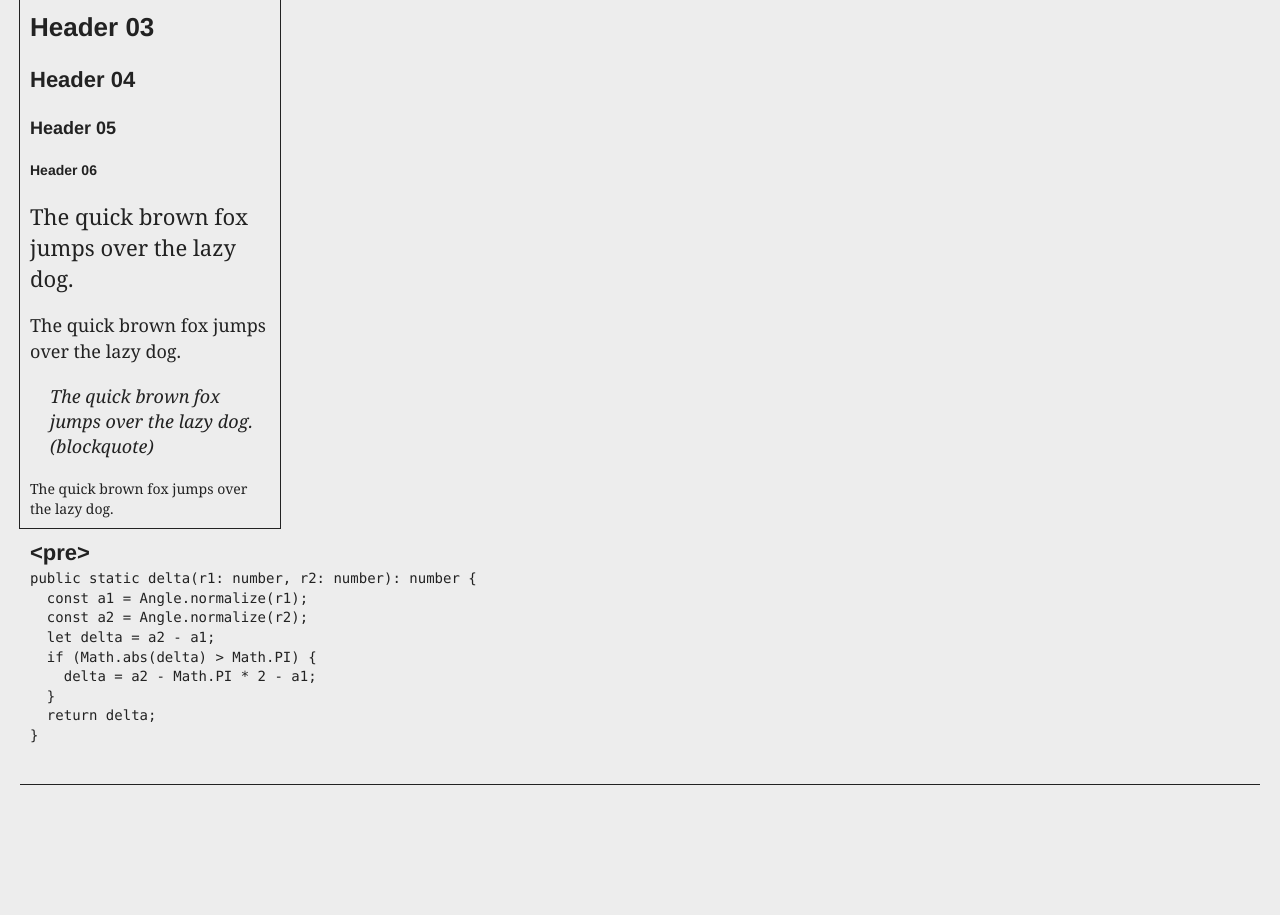
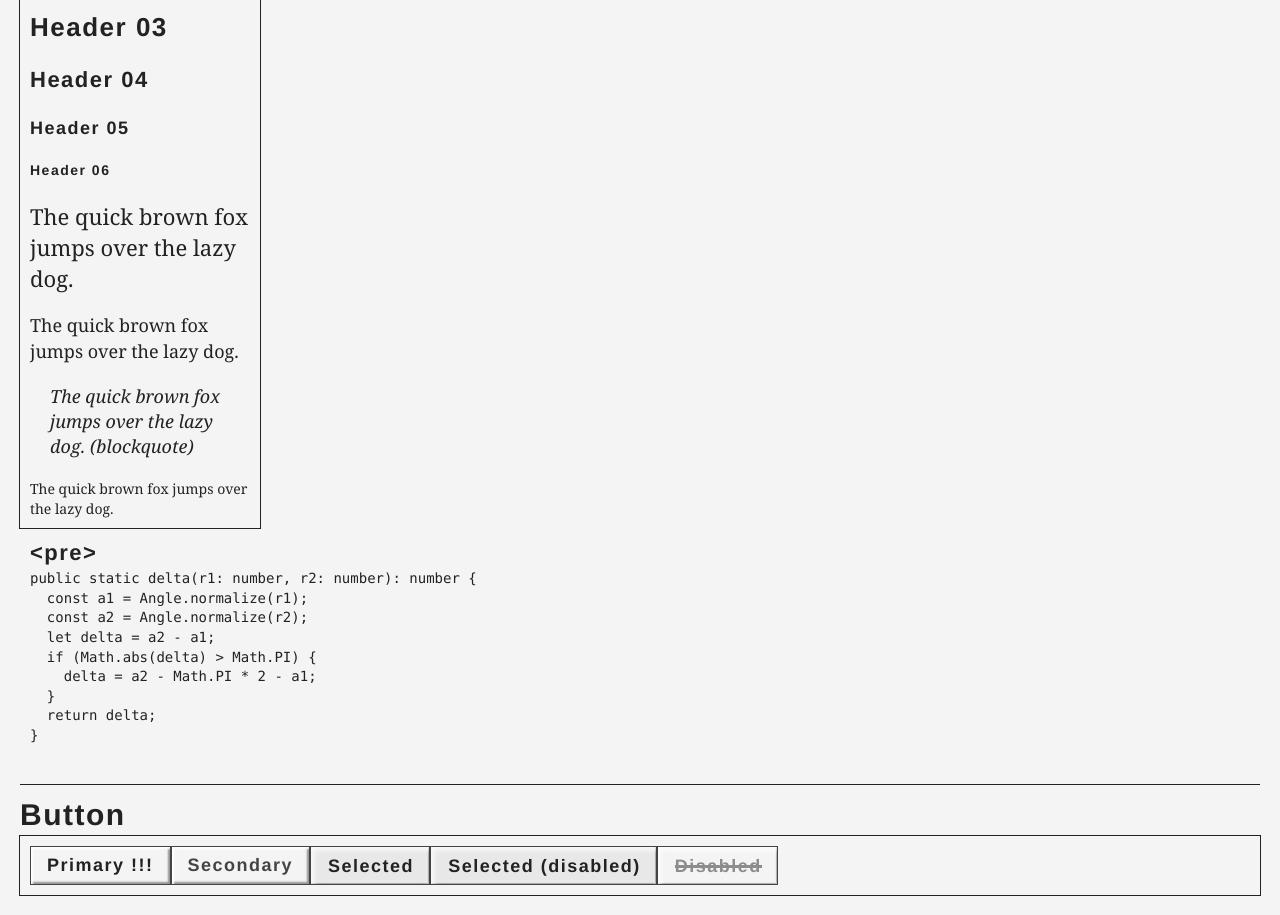
Before and after one commit to adrianlafond/design-system, a website built with webpack: page demo/index.html in a window 1280 px wide. Shown: the part 277-1192 px from the top of the page. Before the commit the page ends 1082 px from the top, so only its background shows below. Built offline with nearby package versions, Linux system fonts and the light colour scheme.

Commit message:
style buttons

```diff
--- a/demo/index.html
+++ b/demo/index.html
@@ -10,7 +10,7 @@
     .adrian-ds {
       margin: 2rem;
     }
-    .adrian-ds > .box > * {
+    .adrian-ds > .adrian-box > * {
       margin-top: 2rem;
     }
     .adrian-ds .typography {
@@ -23,7 +23,7 @@
 <main class="adrian-ds">
   <h1>Adrian's personal design system</h1>
   <h2>Typography</h2>
-  <div class="box typography">
+  <div class="adrian-box typography">
     <h1>Header 01</h1>
     <h2>Header 02</h2>
     <h3>Header 03</h3>
@@ -31,7 +31,7 @@
     <h5>Header 05</h5>
     <h6>Header 06</h6>
 
-    <p class="text-lg">The quick brown fox jumps over the lazy dog.</p>
+    <p class="adrian-text-lg">The quick brown fox jumps over the lazy dog.</p>
 
     <p>The quick brown fox jumps over the lazy dog.</p>
 
@@ -40,7 +40,7 @@
     <small style="display: block;">The quick brown fox jumps over the lazy dog.</small>
   </div>
 
-  <div class="box--borderless">
+  <div class="adrian-box--borderless">
     <h4>&lt;pre&gt;</h4>
     <pre>
 public static delta(r1: number, r2: number): number {
@@ -56,6 +56,16 @@ public static delta(r1: number, r2: number): number {
   </div>
 
   <hr />
+
+  <h2>Button</h2>
+
+  <div class="adrian-box--flex">
+    <button class="adrian-button--primary">Primary</button>
+    <button>Secondary</button>
+    <button class="adrian-button--selected">Selected</button>
+    <button class="adrian-button--selected" disabled>Selected (disabled)</button>
+    <button disabled>Disabled</button>
+  </div>
 </main>
 
 </body>
--- a/scss/_body.scss
+++ b/scss/_body.scss
@@ -7,5 +7,9 @@ html {
 body {
   background-color: $bgcolor;
   color: $fgcolor;
-  @extend .text-body;
+  @extend .#{$namespace}-text-body;
+
+  * {
+    box-sizing: border-box;
+  }
 }
--- a/scss/_box.scss
+++ b/scss/_box.scss
@@ -1,9 +1,14 @@
-.box {
+.#{$namespace}-box {
   padding: 1rem;
   outline: $border-width solid $fgcolor;
 }
 
-.box--borderless {
-  padding: 1rem;
+.#{$namespace}-box--flex {
+  @extend .#{$namespace}-box;
+  display: flex;
+}
+
+.#{$namespace}-box--borderless {
+  @extend .#{$namespace}-box;
   outline: none;
 }
--- /dev/null
+++ b/scss/_button.scss
@@ -0,0 +1,91 @@
+.#{$namespace}-button {
+  position: relative;
+  @extend .#{$namespace}-text-ui;
+  @extend .#{$namespace}-text-md;
+  color: $fgcolor-light;
+  font-weight: bold;
+  letter-spacing: $letter-spacing-header;
+  border-radius: 0;
+  border: 1px solid $fgcolor-light;
+  padding: 8px 16px;
+  background-color: $color-secondary;
+  box-shadow: $shadow-up;
+  transition: color 0.2s, padding 0.1s, box-shadow 0.2s,  0.2s;
+
+  &:focus-visible {
+    outline: none;
+
+    &::before {
+      content: '';
+      position: absolute;
+      left: 16px;
+      bottom: 4px;
+      width: calc(100% - 32px);
+      height: 3px;
+      background-color: $fgcolor-light;
+      transition: 0.1s;
+    }
+
+    &:active:not(:disabled)::before {
+      left: 17px;
+      bottom: 3px;
+    }
+  }
+
+  &:hover:not(:disabled) {
+    color: $fgcolor;
+    background-color: $color-secondary--hover;
+    box-shadow: $shadow-up;
+    padding: 8px 16px;
+  }
+
+  &:active:not(:disabled) {
+    color: $fgcolor;
+    background-color: $color-secondary--hover;
+    box-shadow: $shadow-press;
+    padding: 9px 15px 7px 17px;
+  }
+
+  &--selected {
+    color: $fgcolor;
+    background-color: $color-secondary--hover;
+    box-shadow: $shadow-press;
+    padding: 9px 15px 7px 17px;
+
+    &:hover:not(:disabled) {
+      box-shadow: $shadow-up;
+      padding: 8px 16px;
+    }
+
+    &:active:not(:disabled) {
+      box-shadow: $shadow-press;
+      padding: 9px 15px 7px 17px;
+    }
+  }
+
+  &--primary {
+    position: relative;
+    color: $fgcolor;
+
+    &::after {
+      content: ' !!!';
+    }
+  }
+
+  &:disabled:not(&--selected) {
+    color: $color-disabled;
+    box-shadow: $shadow-press;
+    padding: 9px 15px 7px 17px;
+
+    &::after {
+      content: '';
+      position: absolute;
+      left: 17px;
+      top: 50%;
+      margin-top: -0.5px;
+      width: calc(100% - 32px);
+      height: 3px;
+      background-color: $color-disabled;
+    }
+  }
+}
--- a/scss/_hr.scss
+++ b/scss/_hr.scss
@@ -1,4 +1,4 @@
-.hr {
+.#{$namespace}-hr {
   border-width: 0 0 $border-width 0;
   border-style: solid;
   border-color: $fgcolor;
--- a/scss/_html.scss
+++ b/scss/_html.scss
@@ -2,16 +2,18 @@
  * Styles HTML tags.
  */
 
-h1 { @extend .text-header--01; }
-h2 { @extend .text-header--02; }
-h3 { @extend .text-header--03; }
-h4 { @extend .text-header--04; }
-h5 { @extend .text-header--05; }
-h6 { @extend .text-header--06; }
+h1 { @extend .#{$namespace}-text-header--01; }
+h2 { @extend .#{$namespace}-text-header--02; }
+h3 { @extend .#{$namespace}-text-header--03; }
+h4 { @extend .#{$namespace}-text-header--04; }
+h5 { @extend .#{$namespace}-text-header--05; }
+h6 { @extend .#{$namespace}-text-header--06; }
 
-p { @extend .text-body; }
-blockquote { @extend .text-blockquote; }
-small { @extend .text-small; }
-code, pre { @extend .text-code; }
+p { @extend .#{$namespace}-text-body; }
+blockquote { @extend .#{$namespace}-text-blockquote; }
+small { @extend .#{$namespace}-text-small; }
+code, pre { @extend .#{$namespace}-text-code; }
 
-hr { @extend .hr; }
+hr { @extend .#{$namespace}-hr; }
+
+button { @extend .#{$namespace}-button }
--- /dev/null
+++ b/scss/_namespace.scss
@@ -0,0 +1 @@
+$namespace: 'adrian';
--- a/scss/_text.scss
+++ b/scss/_text.scss
@@ -1,64 +1,68 @@
-.text-lg {
+.#{$namespace}-text-lg {
   font-size: 2.2rem;
 }
-.text-md {
+.#{$namespace}-text-md {
   font-size: 1.8rem;
 }
-.text-sm {
+.#{$namespace}-text-sm {
   font-size: 1.4rem;
 }
 
-.text-header {
+.#{$namespace}-text-header {
   font-family: $font-header;
   line-height: $line-height;
   font-weight: bold;
-  @extend .text-lg;
+  letter-spacing: $letter-spacing-header;
+  @extend .#{$namespace}-text-lg;
 }
-.text-body {
+.#{$namespace}-text-body {
   font-family: $font-body;
   line-height: $line-height;
-  @extend .text-md;
+  @extend .#{$namespace}-text-md;
+}
+.#{$namespace}-text-ui {
+  font-family: $font-ui;
 }
 
-.text-header--01 {
-  @extend .text-header;
+.#{$namespace}-text-header--01 {
+  @extend .#{$namespace}-text-header;
   font-size: 4rem;
 }
-.text-header--02 {
-  @extend .text-header;
+.#{$namespace}-text-header--02 {
+  @extend .#{$namespace}-text-header;
   font-size: 3rem;
 }
-.text-header--03 {
-  @extend .text-header;
+.#{$namespace}-text-header--03 {
+  @extend .#{$namespace}-text-header;
   font-size: 2.6rem;
 }
-.text-header--04 {
-  @extend .text-header;
-  @extend .text-lg;
+.#{$namespace}-text-header--04 {
+  @extend .#{$namespace}-text-header;
+  @extend .#{$namespace}-text-lg;
 }
-.text-header--05 {
-  @extend .text-header;
-  @extend .text-md;
+.#{$namespace}-text-header--05 {
+  @extend .#{$namespace}-text-header;
+  @extend .#{$namespace}-text-md;
 }
-.text-header--06 {
-  @extend .text-header;
-  @extend .text-sm;
+.#{$namespace}-text-header--06 {
+  @extend .#{$namespace}-text-header;
+  @extend .#{$namespace}-text-sm;
 }
 
-.text-p {
-  @extend .text-body;
+.#{$namespace}-text-p {
+  @extend .#{$namespace}-text-body;
 }
-.text-blockquote {
-  @extend .text-body;
+.#{$namespace}-text-blockquote {
+  @extend .#{$namespace}-text-body;
   margin-left: $indent;
   font-style: italic;
 }
-.text-small {
-  @extend .text-body;
-  @extend .text-sm;
+.#{$namespace}-text-small {
+  @extend .#{$namespace}-text-body;
+  @extend .#{$namespace}-text-sm;
 }
-.text-code {
+.#{$namespace}-text-code {
   font-family: $font-code;
   line-height: $line-height;
-  @extend .text-sm;
+  @extend .#{$namespace}-text-sm;
 }
--- a/scss/_variables.scss
+++ b/scss/_variables.scss
@@ -1,11 +1,30 @@
-$bgcolor: #ededed;
+// Carbon colors: https://carbon-elements.netlify.app/colors/examples/preview/
+
+$bgcolor: #f4f4f4;
 $fgcolor: #222;
+
+$bgcolor-dark: #dcdcdc;
+$fgcolor-light: #444;
 
 $font-size: 10px;
 $font-header: Helvetica,Arial,sans-serif;
 $font-body: "American Typewriter",Georgia,serif;
+$font-ui: Helvetica,Arial,sans-serif;
 $font-code: Menlo,monospace;
 
+$letter-spacing-header: 1.5px;
 $line-height: 1.4;
 $indent: 2rem;
 $border-width: 1px;
+
+$color-primary: #d0e2ff;
+$color-secondary: #f4f4f4;
+
+$color-primary--hover: #b8d3ff;
+$color-secondary--hover: #e8e8e8;
+
+// $color-disabled: #c6c6c6;
+$color-disabled: #8d8d8d;
+
+$shadow-up: inset 2px 2px 2px white, inset -2px -2px 2px rgba(black, 0.4);
+$shadow-press: inset 2px 2px 6px white, inset -1px -1px 1px rgba(black, 0.4);
--- a/scss/main.scss
+++ b/scss/main.scss
@@ -1,7 +1,9 @@
 @import 'reset';
+@import 'namespace';
 @import 'variables';
 @import 'box';
 @import 'text';
+@import 'button';
 @import 'hr';
 @import 'body';
 @import 'html';
```
